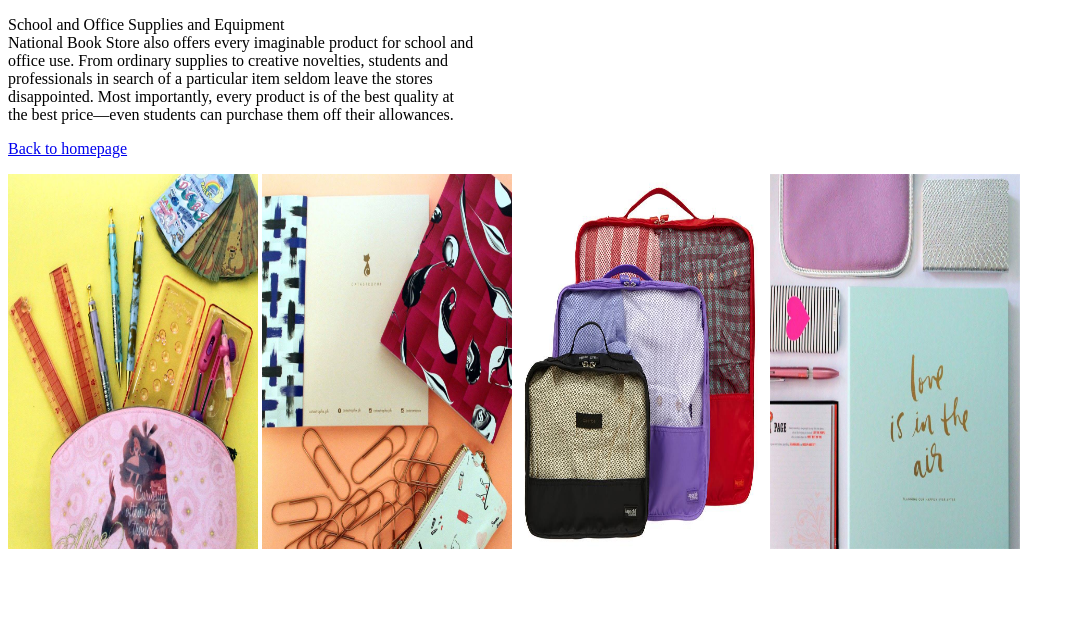
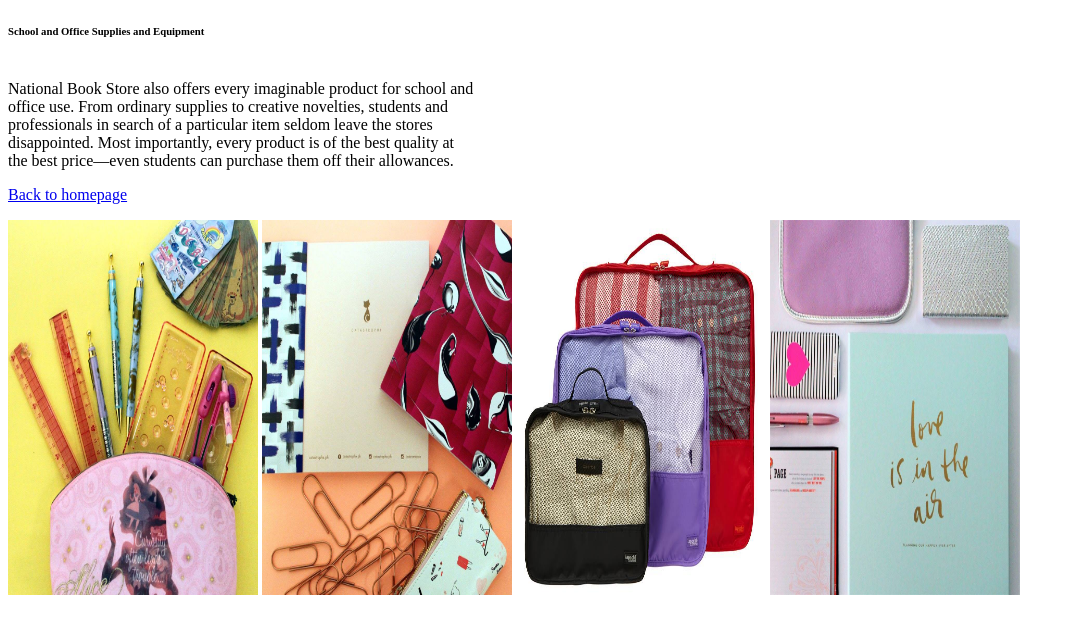
Before and after one commit to OtidaMaricar/Lab4, a plain HTML site: page SchoolSupplies.html in a window 1280 px wide. Shown: the whole page, without its empty margins (0-1075 px from the left). Drawn offline with Linux system fonts and the light colour scheme.

Commit message:
Update SchoolSupplies.html

```diff
--- a/SchoolSupplies.html
+++ b/SchoolSupplies.html
@@ -4,7 +4,7 @@
 		<title> School Supplies and Equipment </title>
 	</head>
 		<body>
-				<p> School and Office Supplies and Equipment <br>
+			<p> <h6> School and Office Supplies and Equipment </h6> <br>
 					National Book Store also offers every imaginable product for school and <br>
 					office use. From ordinary supplies to creative novelties, students and <br>
 					professionals in search of a particular item seldom leave the stores <br>
```
